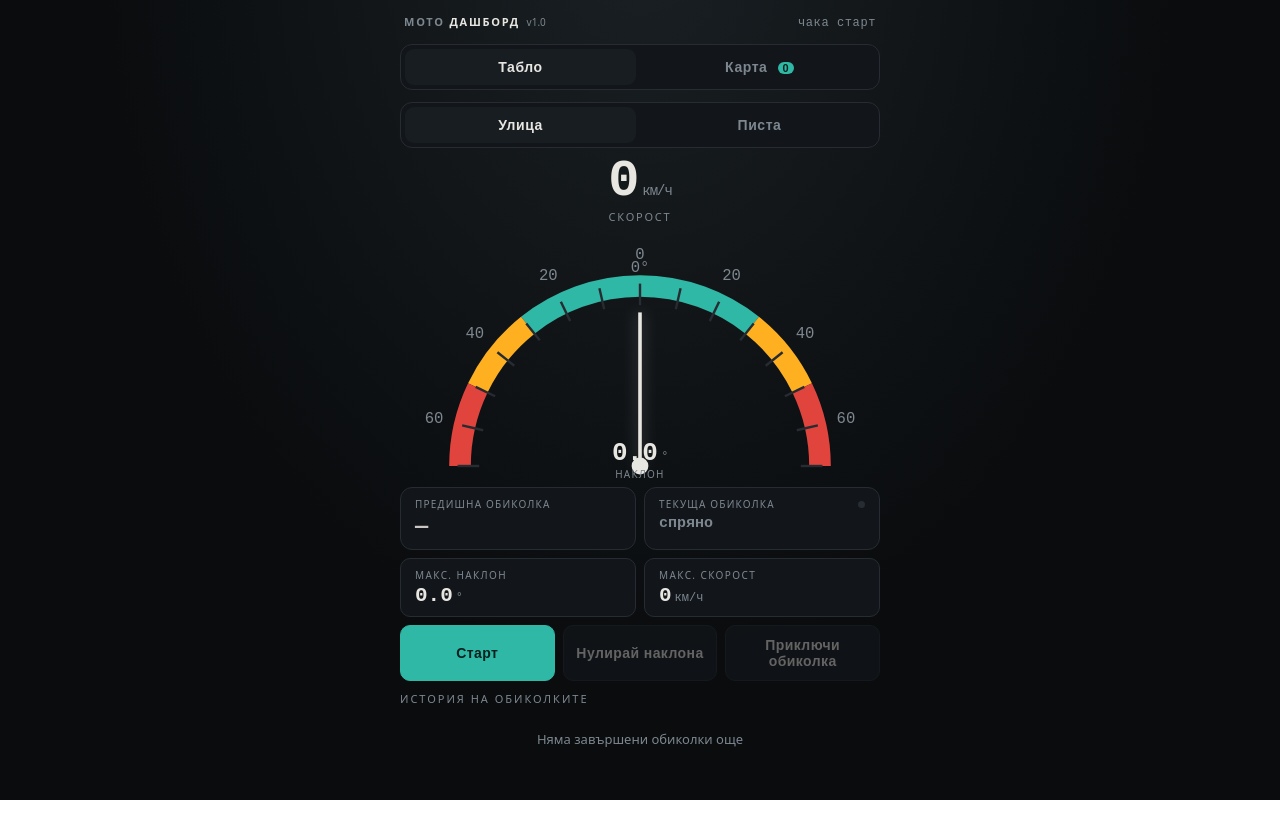
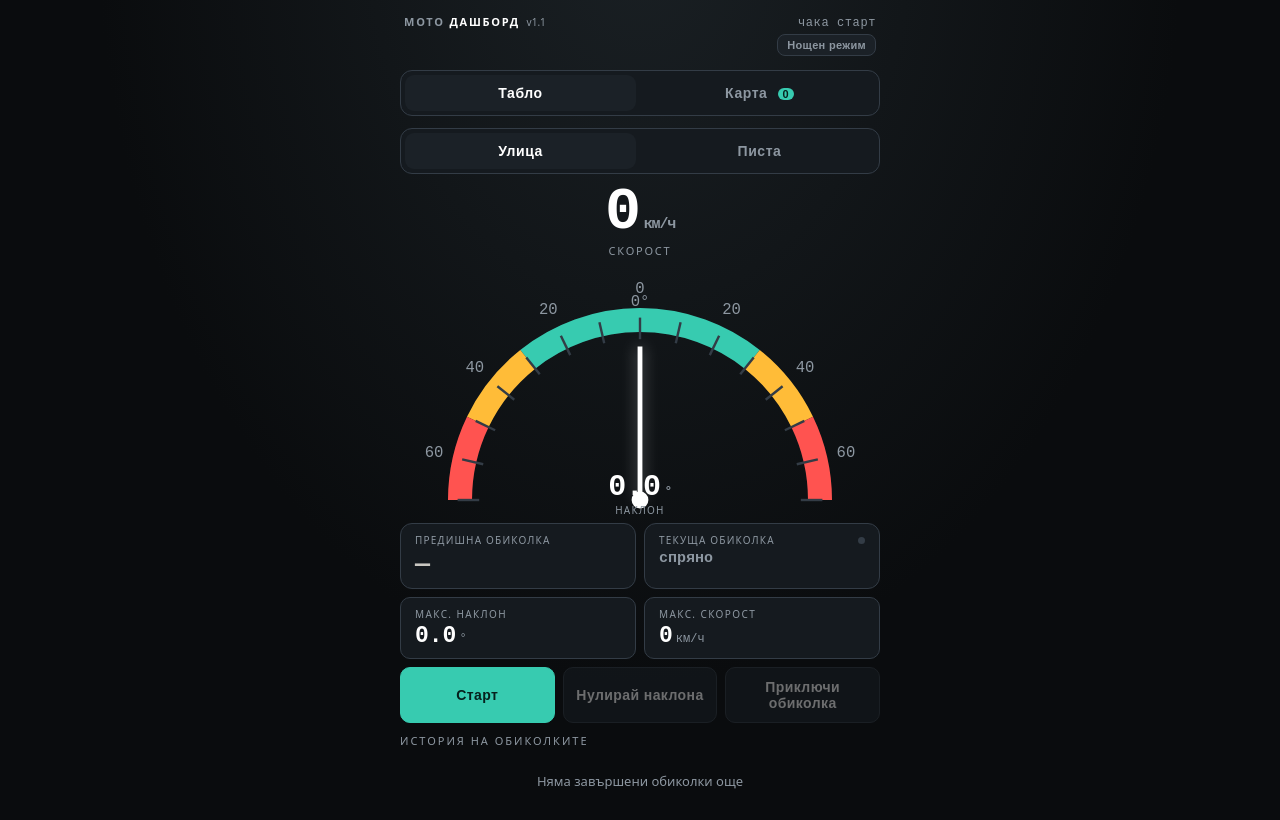
Before and after one commit to Nifcho/Moto-Dashboard, a plain HTML site: page index.html in a window 1280 px wide. Drawn offline with Linux system fonts and the light colour scheme.

Commit message:
Add files via upload

```diff
--- a/index.html
+++ b/index.html
@@ -11,14 +11,14 @@
 <style>
   :root{
     --bg:#0a0c0e;
-    --panel:#12161a;
-    --panel-2:#181d22;
-    --line:#262c32;
-    --text:#e8e6e1;
-    --dim:#7d8790;
-    --safe:#2fb8a6;
-    --warn:#ffb020;
-    --danger:#e1443c;
+    --panel:#151a1f;
+    --panel-2:#1b2127;
+    --line:#333c46;
+    --text:#ffffff;
+    --dim:#8d97a1;
+    --safe:#37cbb0;
+    --warn:#ffbc38;
+    --danger:#ff5350;
   }
   *{box-sizing:border-box; -webkit-tap-highlight-color:transparent;}
   html,body{
@@ -28,7 +28,9 @@
     font-family:'Rajdhani', ui-sans-serif, system-ui, -apple-system, sans-serif;
     overscroll-behavior:none;
     user-select:none;
+    transition:filter .4s ease;
   }
+  body.night{ filter:brightness(0.6) sepia(0.16) saturate(0.85); }
   body{
     display:flex; flex-direction:column; align-items:center;
     min-height:100vh;
@@ -42,9 +44,14 @@
   .brand{font-size:11px; letter-spacing:.16em; color:var(--dim); text-transform:uppercase; font-weight:600;}
   .brand b{color:var(--text);}
   .brand .ver{color:var(--dim); font-weight:500; font-size:10px; text-transform:none; letter-spacing:0; margin-left:2px;}
+  .status-col{display:flex; flex-direction:column; align-items:flex-end; gap:4px;}
   .status{font-size:12px; letter-spacing:.05em; color:var(--dim); font-family:ui-monospace,'JetBrains Mono',monospace;}
   .status.live{color:var(--safe);}
   .status.err{color:var(--danger);}
+  .night-btn{
+    font-size:11px; padding:4px 9px; border-radius:8px; border:1px solid var(--line);
+    background:var(--panel-2); color:var(--dim); font-family:'Rajdhani',sans-serif; font-weight:700;
+  }
   .offline-pill{
     display:none; align-items:center; gap:5px; font-size:11px; color:var(--dim);
     font-family:ui-monospace,monospace; margin-top:2px;
@@ -73,9 +80,9 @@
   .speed-wrap{ text-align:center; padding:2px 0 0; }
   .speed-val{
     font-family:ui-monospace,'JetBrains Mono',monospace; font-weight:700;
-    font-size:clamp(40px,12vw,52px); line-height:1; letter-spacing:-0.02em;
+    font-size:clamp(46px,14vw,60px); line-height:1; letter-spacing:-0.02em;
   }
-  .speed-val span{font-size:14px; color:var(--dim); font-weight:500; margin-left:4px;}
+  .speed-val span{font-size:15px; color:var(--dim); font-weight:600; margin-left:4px;}
   .speed-caption{font-size:11px; color:var(--dim); text-transform:uppercase; letter-spacing:.16em; margin-top:1px;}
 
   .gauge-wrap{ position:relative; width:100%; margin-top:2px; }
@@ -85,17 +92,17 @@
   .arc-warn{stroke:var(--warn);}
   .arc-danger{stroke:var(--danger);}
   .arc-bg{stroke:#1c2126;}
-  .needle{stroke:var(--text); stroke-width:3; filter:drop-shadow(0 0 6px rgba(232,230,225,.35));}
+  .needle{stroke:var(--text); stroke-width:4; filter:drop-shadow(0 0 6px rgba(255,255,255,.4));}
   .needle-hub{fill:var(--text);}
   .lbl{fill:var(--dim); font-family:ui-monospace,'JetBrains Mono',monospace; font-size:13px;}
   .lbl-zero{fill:var(--dim); font-family:ui-monospace,'JetBrains Mono',monospace; font-size:13px;}
 
-  .readout{ text-align:center; margin-top:-38px; }
+  .readout{ text-align:center; margin-top:-40px; }
   .angle-val{
     font-family:ui-monospace,'JetBrains Mono',monospace; font-weight:700;
-    font-size:26px; line-height:1; letter-spacing:-0.02em;
+    font-size:30px; line-height:1; letter-spacing:-0.02em;
   }
-  .angle-unit{font-size:12px; color:var(--dim); margin-left:4px; font-weight:500;}
+  .angle-unit{font-size:13px; color:var(--dim); margin-left:4px; font-weight:600;}
   .angle-caption{font-size:10px; color:var(--dim); text-transform:uppercase; letter-spacing:.12em; margin-top:1px;}
 
   .lap-row{ width:100%; display:grid; grid-template-columns:1fr 1fr; gap:8px; margin-top:6px; }
@@ -107,7 +114,7 @@
     display:flex; justify-content:space-between; align-items:center;
   }
   .lap-card .t{
-    font-family:ui-monospace,'JetBrains Mono',monospace; font-weight:700; font-size:22px; margin-top:4px;
+    font-family:ui-monospace,'JetBrains Mono',monospace; font-weight:700; font-size:25px; margin-top:3px;
   }
   .lap-card.current .t.waiting{color:var(--dim); font-size:15px; font-weight:600;}
   .lap-card.prev .t{color:#c9c7c1;}
@@ -119,7 +126,7 @@
   .card.wide{grid-column:1 / span 2; display:flex; justify-content:space-between; align-items:center;}
   .card.hidden{display:none;}
   .card .k{font-size:10px; letter-spacing:.14em; text-transform:uppercase; color:var(--dim);}
-  .card .v{font-family:ui-monospace,'JetBrains Mono',monospace; font-weight:700; font-size:21px; margin-top:2px;}
+  .card .v{font-family:ui-monospace,'JetBrains Mono',monospace; font-weight:700; font-size:23px; margin-top:2px;}
   .card .v span{font-size:12px; color:var(--dim); font-weight:500; margin-left:3px;}
 
   .controls{ width:100%; display:flex; gap:8px; margin-top:8px; }
@@ -188,10 +195,13 @@
 
   <div class="topbar">
     <div>
-      <div class="brand">МОТО <b>ДАШБОРД</b> <span class="ver">v1.0</span></div>
+      <div class="brand">МОТО <b>ДАШБОРД</b> <span class="ver">v1.1</span></div>
       <div class="offline-pill" id="offlinePill"><span class="dot"></span>офлайн режим</div>
     </div>
-    <div class="status" id="status">чака старт</div>
+    <div class="status-col">
+      <div class="status" id="status">чака старт</div>
+      <button class="night-btn" id="nightBtn">Нощен режим</button>
+    </div>
   </div>
 
   <div class="tabs">
@@ -310,6 +320,23 @@
   const coordInput = document.getElementById('coordInput');
   const coordSetBtn = document.getElementById('coordSetBtn');
   const coordHint = document.getElementById('coordHint');
+  const nightBtn = document.getElementById('nightBtn');
+
+  // ---- Night mode: auto-dim after dark, ridable manual override ----
+  let nightOverride = null; // null = follow the clock, true/false = user forced it
+  function applyNightMode(){
+    const h = new Date().getHours();
+    const auto = h >= 20 || h < 6;
+    const isNight = nightOverride === null ? auto : nightOverride;
+    document.body.classList.toggle('night', isNight);
+    nightBtn.textContent = isNight ? 'Дневен режим' : 'Нощен режим';
+  }
+  nightBtn.addEventListener('click', () => {
+    nightOverride = !document.body.classList.contains('night');
+    applyNightMode();
+  });
+  applyNightMode();
+  setInterval(applyNightMode, 5 * 60 * 1000);
   const lapLogEl = document.getElementById('lapLog');
 
   function updateOnlineStatus(){ offlinePill.classList.toggle('show', !navigator.onLine); }
@@ -345,12 +372,12 @@
     return `M ${x1} ${y1} A ${radius} ${radius} 0 ${large} 1 ${x2} ${y2}`;
   }
   let svgHTML = '';
-  svgHTML += `<path d="${arcPath(-MAXA, MAXA, r)}" class="arc-bg" fill="none" stroke-width="18"/>`;
-  svgHTML += `<path d="${arcPath(-SAFE, SAFE, r)}" class="arc-safe" fill="none" stroke-width="18"/>`;
-  svgHTML += `<path d="${arcPath(SAFE, WARN, r)}" class="arc-warn" fill="none" stroke-width="18"/>`;
-  svgHTML += `<path d="${arcPath(-WARN, -SAFE, r)}" class="arc-warn" fill="none" stroke-width="18"/>`;
-  svgHTML += `<path d="${arcPath(WARN, MAXA, r)}" class="arc-danger" fill="none" stroke-width="18"/>`;
-  svgHTML += `<path d="${arcPath(-MAXA, -WARN, r)}" class="arc-danger" fill="none" stroke-width="18"/>`;
+  svgHTML += `<path d="${arcPath(-MAXA, MAXA, r)}" class="arc-bg" fill="none" stroke-width="20"/>`;
+  svgHTML += `<path d="${arcPath(-SAFE, SAFE, r)}" class="arc-safe" fill="none" stroke-width="20"/>`;
+  svgHTML += `<path d="${arcPath(SAFE, WARN, r)}" class="arc-warn" fill="none" stroke-width="20"/>`;
+  svgHTML += `<path d="${arcPath(-WARN, -SAFE, r)}" class="arc-warn" fill="none" stroke-width="20"/>`;
+  svgHTML += `<path d="${arcPath(WARN, MAXA, r)}" class="arc-danger" fill="none" stroke-width="20"/>`;
+  svgHTML += `<path d="${arcPath(-MAXA, -WARN, r)}" class="arc-danger" fill="none" stroke-width="20"/>`;
   for(let a=-MAXA; a<=MAXA; a+=10){
     const [x1,y1] = toXY(a, r-16);
     const [x2,y2] = toXY(a, r+2);
--- a/sw.js
+++ b/sw.js
@@ -1,4 +1,4 @@
-const CACHE_NAME = 'moto-dashboard-v6';
+const CACHE_NAME = 'moto-dashboard-v7';
 const ASSETS = [
   './',
   './index.html',
```
